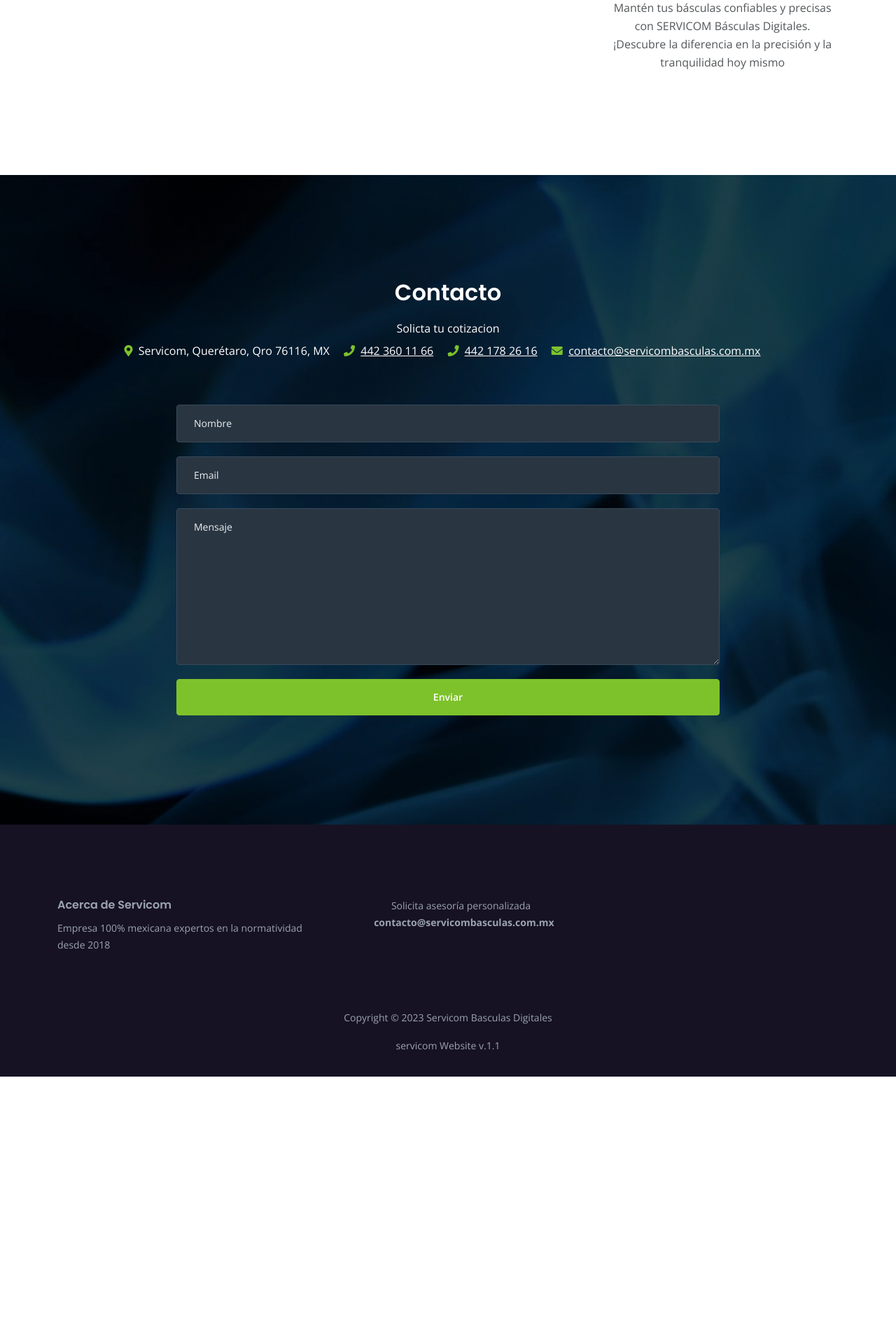
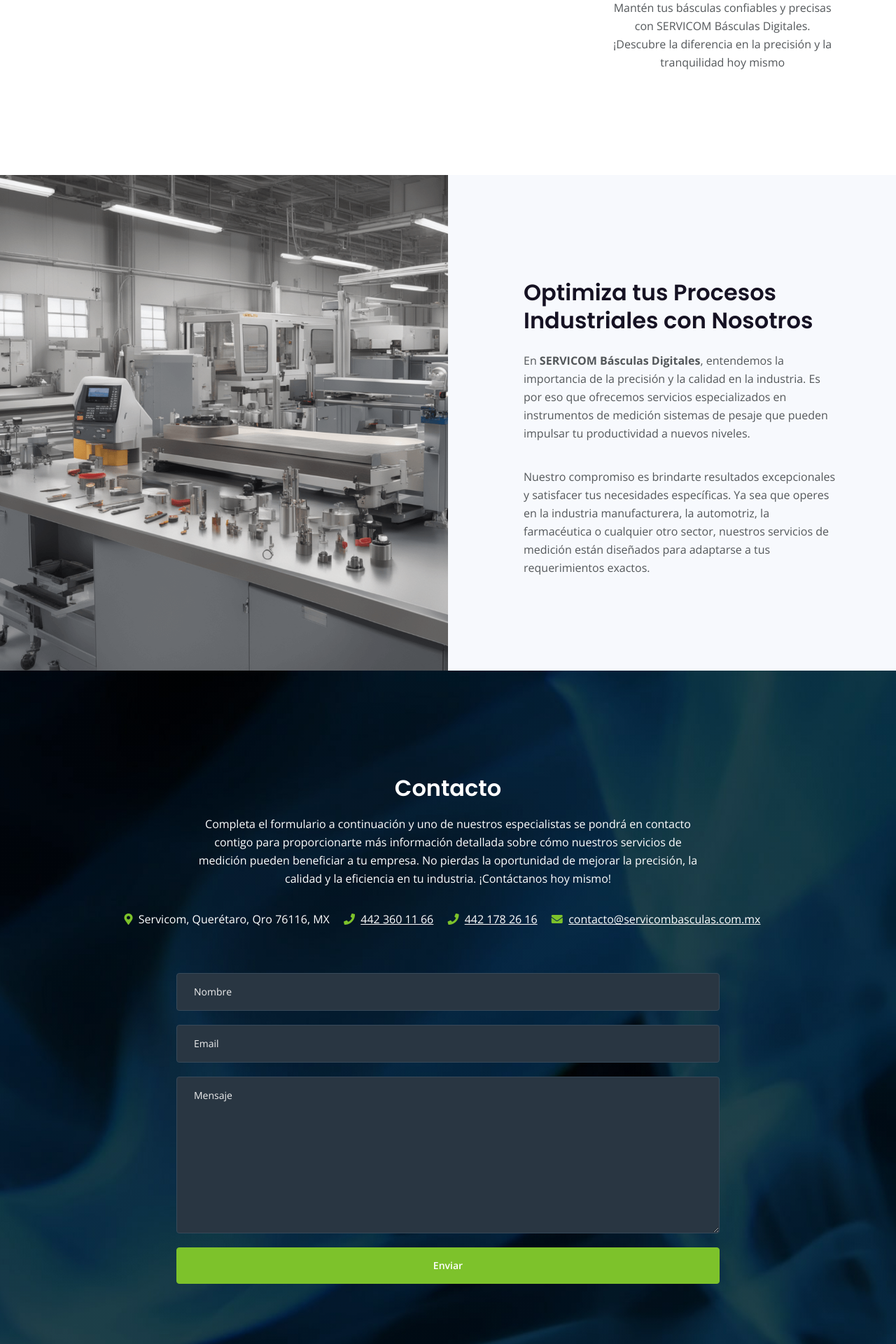
Before and after one commit to Azrael229/ServicomWeb, a PHP site: page / in a window 1280 px wide. Shown: the part 1716-3636 px from the top of the page at 70% size. Before the commit the page ends 3254 px from the top, so only its background shows below. Run offline with PHP 8.4, Linux system fonts and the light colour scheme; some libraries are stand-ins or nearby versions.

Commit message:
seccion nueva y textos optimizados

```diff
--- a/estructura/contactform.php
+++ b/estructura/contactform.php
@@ -71,7 +71,7 @@
         <div class="row">
             <div class="col-lg-12">
                 <h2 class="h2-heading">Contacto</h2>
-                <p class="p-heading">Solicta tu cotizacion</p>
+                <p class="p-heading">Completa el formulario a continuación y uno de nuestros especialistas se pondrá en contacto contigo para proporcionarte más información detallada sobre cómo nuestros servicios de medición pueden beneficiar a tu empresa. No pierdas la oportunidad de mejorar la precisión, la calidad y la eficiencia en tu industria. ¡Contáctanos hoy mismo!</p><br>
                 <ul class="list-unstyled li-space-lg">
                     <li><i class="fas fa-map-marker-alt"></i> &nbsp;Servicom, Querétaro, Qro 76116, MX</li>
                     <li><i class="fas fa-phone"></i> &nbsp;<a href="tel:4423601166">442 360 11 66</a></li>
--- a/index.php
+++ b/index.php
@@ -88,13 +88,34 @@
             </div> <!-- end of row -->
         </div> <!-- end of container -->
     </div> <!-- end of cards-1 -->
-
-
     <!-- end of introduction -->
 
 
 
     <!-- Details -->
+    <div class="split">
+		<div class="area-1">
+		</div><!-- end of area-1 on same line and no space between comments to eliminate margin white space --><div class="area-2 bg-gray">
+            <div class="container">
+                <div class="row">
+                    <div class="col-lg-12">
+
+                        <!-- Text Container -->
+                        <div class="text-container">
+                            <h2>Optimiza tus Procesos Industriales con Nosotros </h2>
+                            <p>En <strong>SERVICOM Básculas Digitales</strong>, entendemos la importancia de la precisión y la calidad en la industria. Es por eso que ofrecemos servicios especializados en instrumentos de medición sistemas de pesaje que pueden impulsar tu productividad a nuevos niveles.</p>
+                            <p>Nuestro compromiso es brindarte resultados excepcionales y satisfacer tus necesidades específicas. Ya sea que operes en la industria manufacturera, la automotriz, la farmacéutica o cualquier otro sector, nuestros servicios de medición están diseñados para adaptarse a tus requerimientos exactos.</p>
+                            <!-- <p><strong>EXPERIENCE -</strong> insipidity especially discovered me of decisively in surrounded. Points six way enough she its</p>
+                            <p><strong>PASSION -</strong> On recommend tolerably my belonging or am. Mutual has cannot beauty indeed now sussex merely</p>
+                            <p><strong>CREATIVITY -</strong> possible no husbands jennings ye offended packages pleasant he recommend engrossed</p> -->
+                        </div> <!-- end of text-container -->
+                        <!-- end of text container -->
+
+                    </div> <!-- end of col -->
+                </div> <!-- end of row -->
+            </div> <!-- end of container -->
+		</div> <!-- end of area-2 -->
+    </div> <!-- end of split -->
 
     <!-- end of details -->
 
```
Also changed, not shown: images/details-background.jpg, images/details-background33.jpg (added).
